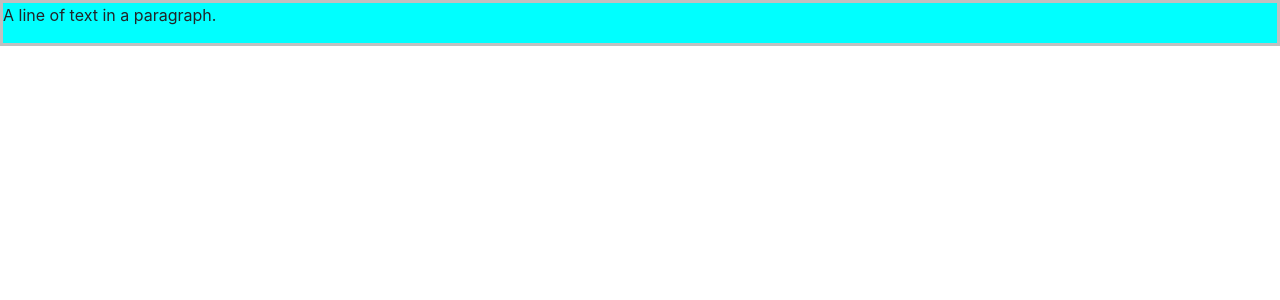
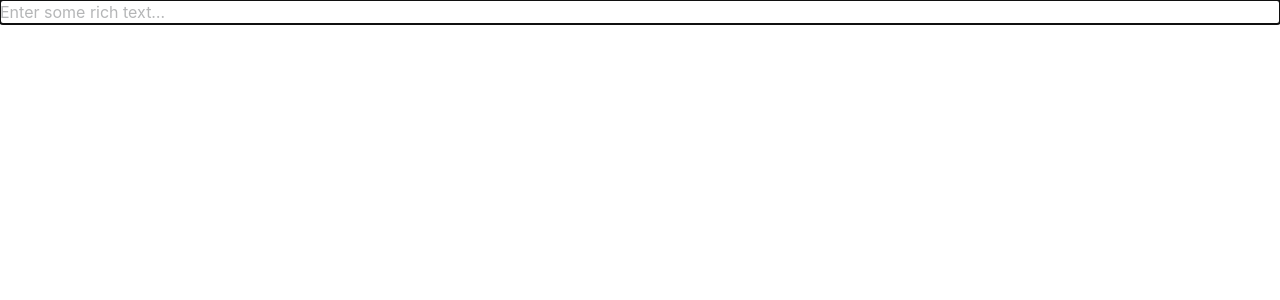
Before and after one commit to hisaransh/Writeup, a Next.js app: page /temporary in a window 1280 px wide. Shown: the top 300 px of the page. Built offline with nearby package versions, Linux system fonts and the light colour scheme.

Commit message:
beautify createProject page

```diff
--- a/package.json
+++ b/package.json
@@ -26,6 +26,7 @@
     "react-dom": "16.13.1",
     "react-toastify": "^6.0.5",
     "slate": "^0.58.1",
+    "slate-history": "^0.58.3",
     "slate-react": "^0.58.2"
   },
   "devDependencies": {
--- a/pages/temporary.js
+++ b/pages/temporary.js
@@ -1,124 +1,55 @@
 import Head from 'next/head'
 import Link from 'next/link'
-import React, { useEffect, useMemo, useState ,useCallback} from "react";
-// Import the Slate editor factory.
-import { createEditor,Editor,Transforms ,Text} from 'slate'
 
-// Import the Slate components and React plugin.
-import { Slate, Editable, withReact  } from 'slate-react'
+import React, { useEffect,useCallback, useMemo, useState } from "react";
 
-const CustomEditor = {
-  isBoldMarkActive(editor) {
-    const [match] = Editor.nodes(editor, {
-      match: n => n.bold === true,
-      universal: true,
-    })
-
-    return !!match
-  },
-
-  isCodeBlockActive(editor) {
-    const [match] = Editor.nodes(editor, {
-      match: n => n.type === 'code',
-    })
-
-    return !!match
-  },
-
-  toggleBoldMark(editor) {
-    const isActive = CustomEditor.isBoldMarkActive(editor)
-    Transforms.setNodes(
-      editor,
-      { bold: isActive ? null : true },
-      { match: n => Text.isText(n), split: true }
-    )
-  },
-
-  toggleCodeBlock(editor) {
-    const isActive = CustomEditor.isCodeBlockActive(editor)
-    Transforms.setNodes(
-      editor,
-      { type: isActive ? null : 'code' },
-      { match: n => Editor.isBlock(editor, n) }
-    )
-  },
-}
+import { Editor, Transforms, createEditor } from 'slate'
+import { Slate, Editable, withReact,useSlate } from 'slate-react'
+import { withHistory } from 'slate-history'
 
 const App = () => {
-  const editor = useMemo(() => withReact(createEditor()), [])
+  // const renderElement = useCallback(props => <Element {...props} />, [])
   const [value, setValue] = useState([
     {
       type: 'paragraph',
-      children: [{ text: 'A line of text in a paragraph.' }],
+      children: [{ text: '' }],
     },
   ])
+  const renderLeaf = useCallback(props => <Leaf {...props} />, [])
+  const editor = useMemo(() => withHistory(withReact(createEditor())), [])
 
-  const renderElement = useCallback(props => {
-    switch (props.element.type) {
-      case 'code':
-        return <CodeElement {...props} />
-      default:
-        return <DefaultElement {...props} />
-    }
-  }, [])
-
-  const renderLeaf = useCallback(props => {
-    return <Leaf {...props} />
-  }, [])
-
-  return (
-    <div style={{backgroundColor:'aqua',borderColor:'silver',borderSize:'0px',borderStyle:'solid'}}>
-    <Slate editor={editor} value={value} onChange={value => setValue(value)}>
+  return(
+    <div>
+    <Slate editor={editor} value={value} onChange={newValue => setValue(newValue)}>
       <Editable
-        renderElement={renderElement}
         renderLeaf={renderLeaf}
-        onKeyDown={event => {
-          if (!event.ctrlKey) {
-            return
-          }
-
-          // Replace the `onKeyDown` logic with our new commands.
-          switch (event.key) {
-            case '`': {
-              event.preventDefault()
-              CustomEditor.toggleCodeBlock(editor)
-              break
-            }
-
-            case 'b': {
-              event.preventDefault()
-              CustomEditor.toggleBoldMark(editor)
-              break
-            }
-          }
-        }}
+        placeholder="Enter some rich text…"
+        spellCheck
+        autoFocus
       />
     </Slate>
     </div>
   )
 }
 
-const Leaf = props => {
-  return (
-    <span
-      {...props.attributes}
-      style={{ fontWeight: props.leaf.bold ? 'bold' : 'normal' }}
-    >
-      {props.children}
-    </span>
-  )
-}
+const Leaf = ({ attributes, children, leaf }) => {
+  if (leaf.bold) {
+    children = <strong>{children}</strong>
+  }
 
-const CodeElement = props => {
-  return (
-    <pre {...props.attributes}>
-      <code>{props.children}</code>
-    </pre>
-  )
-}
+  if (leaf.code) {
+    children = <code>{children}</code>
+  }
 
-const DefaultElement = props => {
-  return <p {...props.attributes}>{props.children}</p>
+  if (leaf.italic) {
+    children = <em>{children}</em>
+  }
+
+  if (leaf.underline) {
+    children = <u>{children}</u>
+  }
+
+  return <span {...attributes}>{children}</span>
 }
 
 export default App;
```
Also changed, not shown: pages/createproject.js (+33 -29 lines), pages/project/[pid]/Content.js (added, +19 -0 lines), pages/project/[pid]/index.js (+15 -6 lines), 1 other file (tests, documents, lock files or other folders).
